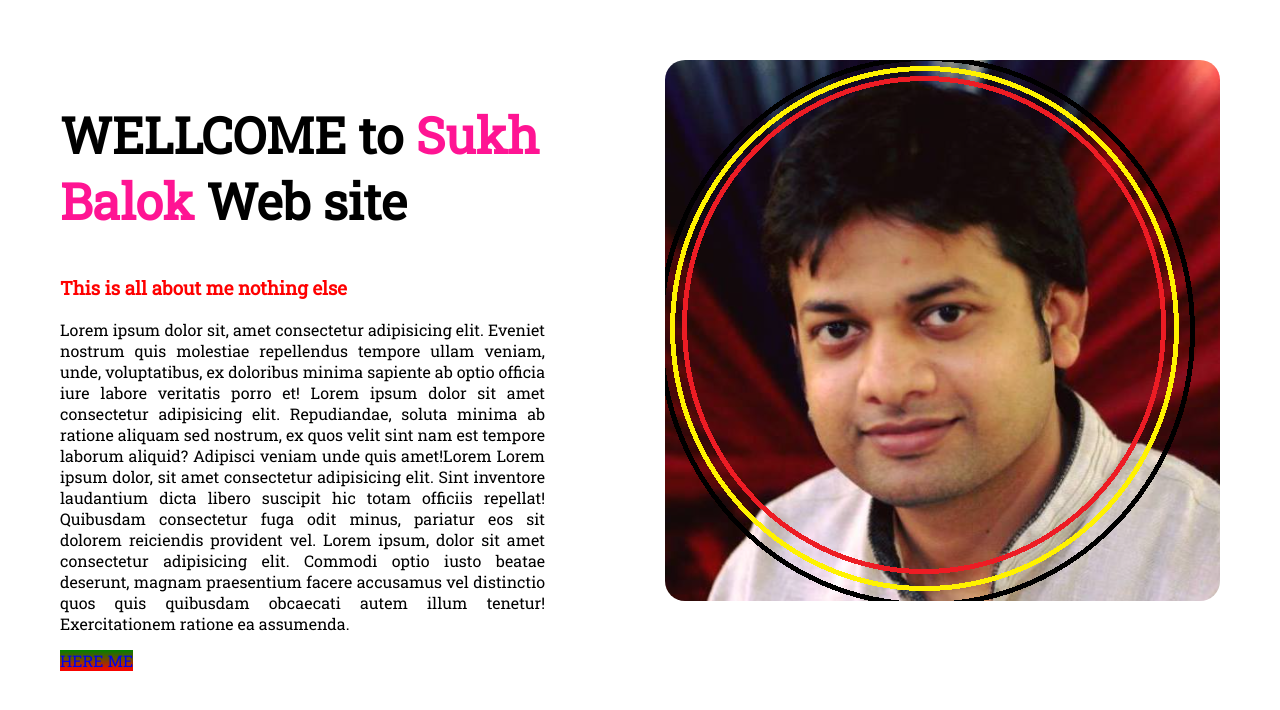
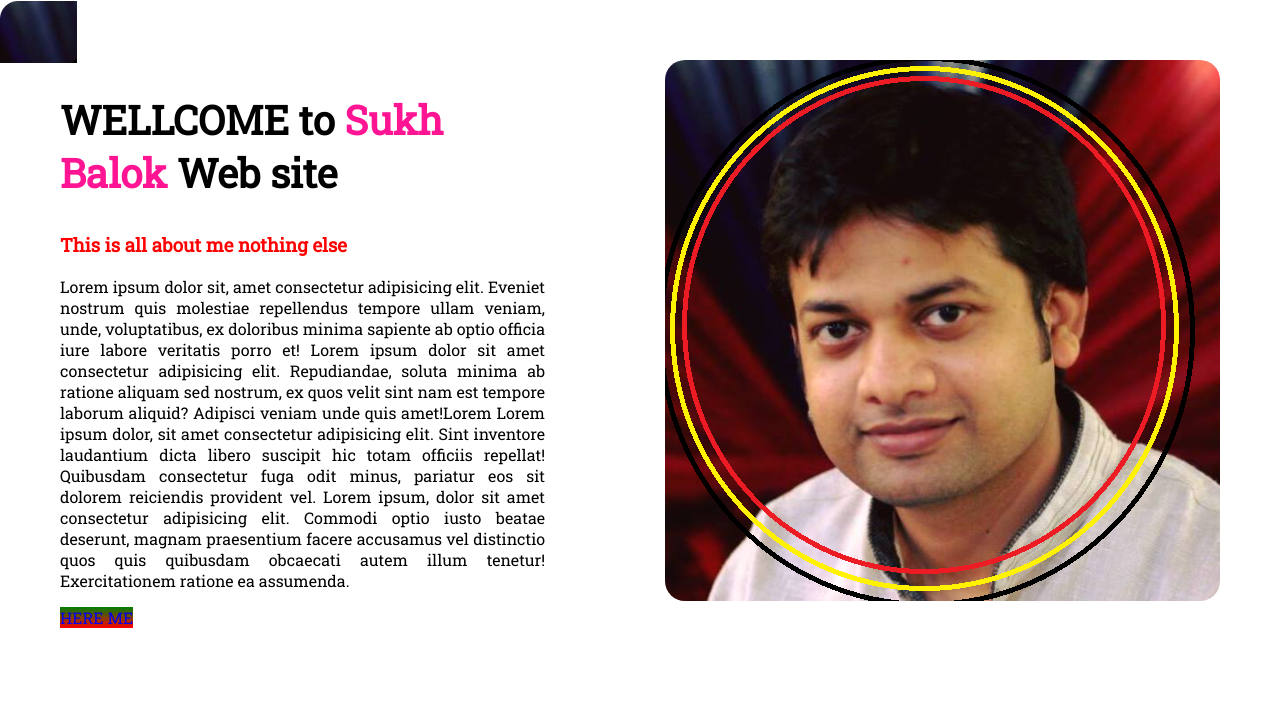
Before and after one commit to z4hedul/dev-portfolio, a plain HTML site: page index.html in a window 1280 px wide. Drawn offline with Linux system fonts and the light colour scheme.

Commit message:
reordered

```diff
--- a/index.html
+++ b/index.html
@@ -13,7 +13,7 @@
 </head>
 
 <body>
-    <section class="freestyledisplay">
+    <section class="freestyledisplay banner">
         <div class="divstyle">
             <h1>WELLCOME to <span class="color">Sukh Balok</span> Web site</h1>
             <h3 class="startline">This is all about me nothing else </h3>
--- a/style.css
+++ b/style.css
@@ -4,6 +4,7 @@ body {
 }
 .freestyledisplay{
     display: flex;
+    margin-bottom: 200px;
 }
 .divstyle{
     margin: 50px;
@@ -11,7 +12,7 @@ body {
 
 }
 h1 {
-    font-size: 50px;
+    font-size: 40px;
 }
 .color{
     color: deeppink;
@@ -34,3 +35,7 @@ background-image: linear-gradient(green,red);
 .imagecss{
     border-radius: 20px;
 }
+.banner{
+    background-image: url(images/banner.png);
+    background-repeat: no-repeat;
+}
```
Also changed, not shown: images/banner.png (added).
